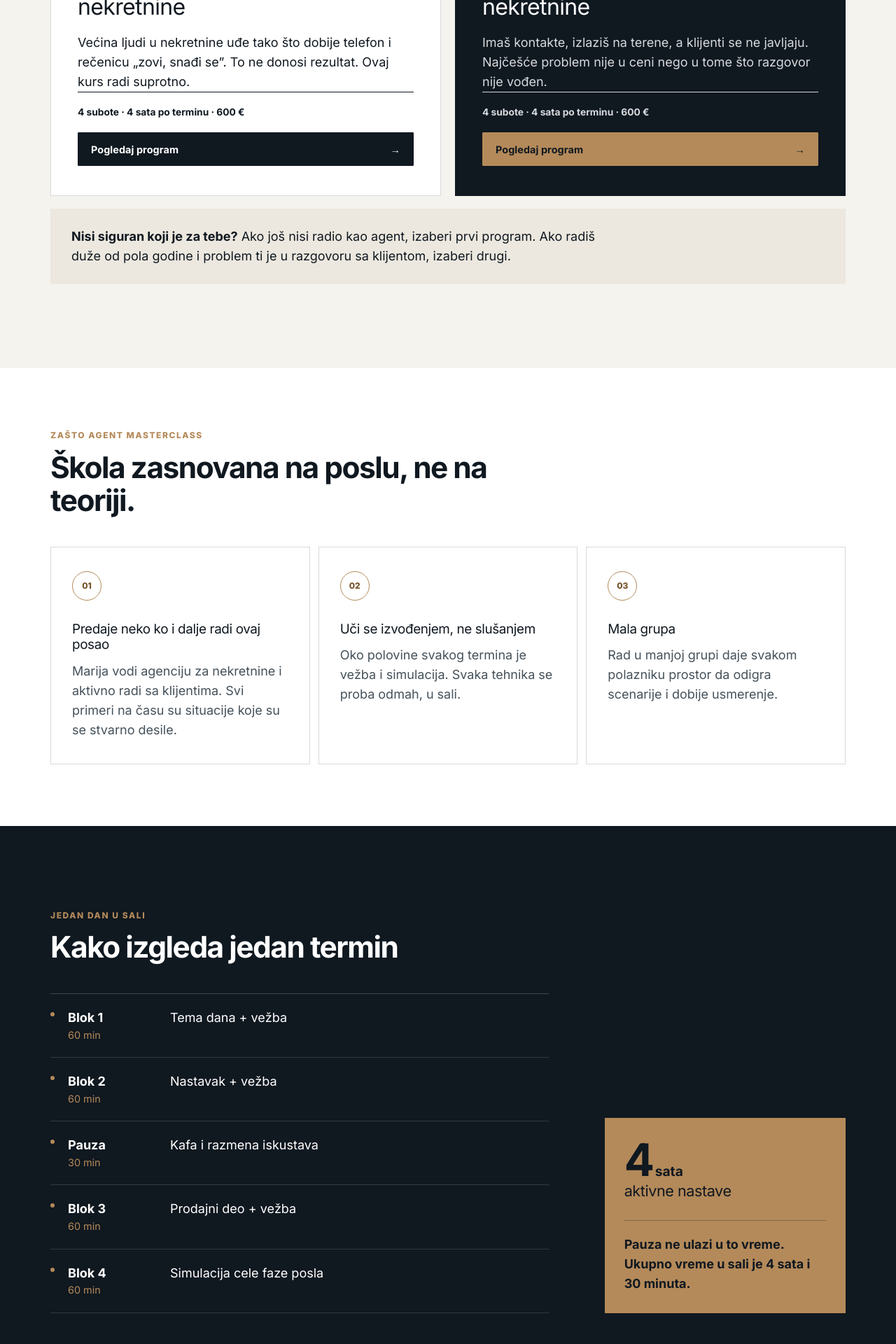
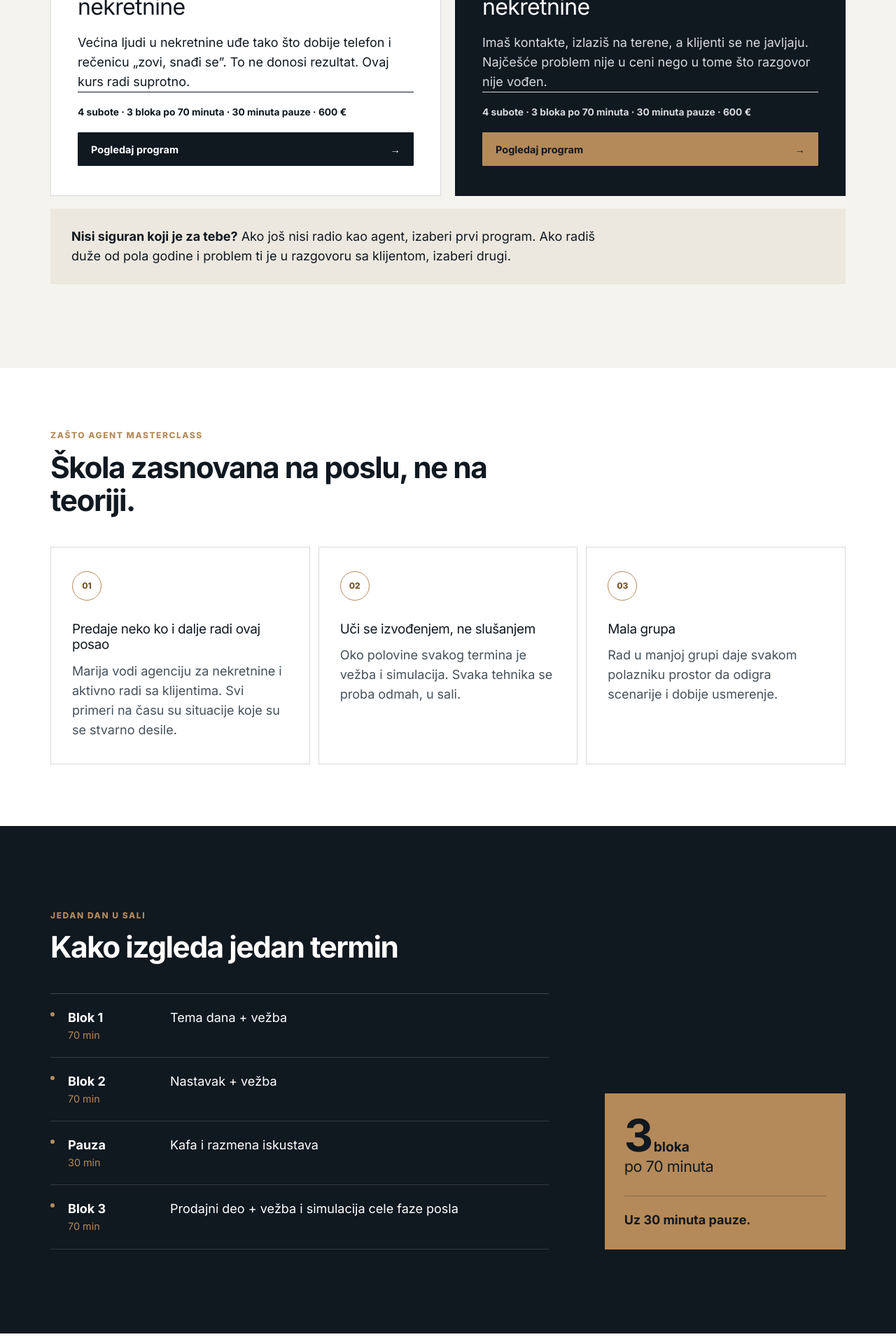
Before and after one commit to nikolaskakavac/agentmasterclass, a Next.js app: page / in a window 1280 px wide. Shown: the part 1160-3080 px from the top of the page at 70% size. Built offline with nearby package versions, Linux system fonts and the light colour scheme.

Commit message:
Uskladi trajanje programa

```diff
--- a/app/page.tsx
+++ b/app/page.tsx
@@ -11,13 +11,13 @@ const reasons = [
 ] as const;
 
 const schedule = [
-  ["Blok 1", "60 min", "Tema dana + vežba"], ["Blok 2", "60 min", "Nastavak + vežba"], ["Pauza", "30 min", "Kafa i razmena iskustava"], ["Blok 3", "60 min", "Prodajni deo + vežba"], ["Blok 4", "60 min", "Simulacija cele faze posla"],
+  ["Blok 1", "70 min", "Tema dana + vežba"], ["Blok 2", "70 min", "Nastavak + vežba"], ["Pauza", "30 min", "Kafa i razmena iskustava"], ["Blok 3", "70 min", "Prodajni deo + vežba i simulacija cele faze posla"],
 ] as const;
 
 const faq = [
   { question: "Koji program je za mene?", answer: "Ako još nisi radio kao agent, izaberi program za početnike. Ako već radiš i problem ti je u razgovoru sa klijentom, izaberi program prodajnih veština." },
   { question: "Da li dobijam licencu?", answer: "Ne. Uverenje o položenom stručnom ispitu izdaje Ministarstvo trgovine. Program za početnike te uvodi u oblasti ispita i daje ti gradivo i plan učenja, ali sam ispit polažeš pred Ministarstvom." },
-  { question: "Koliko traje kurs?", answer: "Četiri subote, po četiri sata aktivne nastave, jednom nedeljno. Završava se za mesec dana." },
+  { question: "Koliko traje kurs?", answer: "Četiri subote. Svaki termin ima 3 bloka po 70 minuta, uz 30 minuta pauze." },
   { question: "Da li se sve radi uživo?", answer: "Da. Nema snimaka. Program se zasniva na simulacijama koje se izvode u sali." },
   { question: "Koliko ljudi je u grupi?", answer: "Grupa je ograničena kako bi svaki polaznik stigao da odigra scenarije." },
 ] as const;
@@ -48,7 +48,7 @@ export default function Home() {
         <div className="program-grid">
           {programs.map((program) => <article id={program.id} key={program.id} className={`program-card program-${program.variant}`}>
             <p className="eyebrow">{program.eyebrow}</p><h3>{program.title}</h3><p>{program.description}</p>
-            <p className="program-meta">4 subote · 4 sata po terminu · {program.price}</p>
+            <p className="program-meta">4 subote · 3 bloka po 70 minuta · 30 minuta pauze · {program.price}</p>
             <ButtonLink href={program.href} variant={program.variant === "dark" ? "primary" : "secondary"}>Pogledaj program <span aria-hidden="true">→</span></ButtonLink>
           </article>)}
         </div>
@@ -64,7 +64,7 @@ export default function Home() {
 
     <Section className="schedule-section">
       <Container className="schedule-grid"><div><SectionHeading eyebrow="JEDAN DAN U SALI" title="Kako izgleda jedan termin" /><div className="timeline">{schedule.map(([block, time, description]) => <div className="timeline-row" key={block}><span className="timeline-dot" /><p><strong>{block}</strong><small>{time}</small></p><p>{description}</p></div>)}</div></div>
-        <aside className="duration-card"><p className="duration-number">4<small> sata</small></p><h3>aktivne nastave</h3><p>Pauza ne ulazi u to vreme. Ukupno vreme u sali je 4 sata i 30 minuta.</p></aside>
+        <aside className="duration-card"><p className="duration-number">3<small> bloka</small></p><h3>po 70 minuta</h3><p>Uz 30 minuta pauze.</p></aside>
       </Container>
     </Section>
 
--- a/components/program-page.tsx
+++ b/components/program-page.tsx
@@ -31,7 +31,7 @@ function AudienceFit({ program }: { program: ProgramPageData }) {
 function PriceCard({ program, sticky = false }: { program: ProgramPageData; sticky?: boolean }) {
   return <aside className={`price-card ${sticky ? "price-card-sticky" : ""}`} aria-label="Termin i cena">
     <p className="eyebrow">PROGRAM UŽIVO</p>
-    <p>4 subote · 4 sata po terminu</p><p>{siteConfig.city}</p><div className="price-value"><strong>{program.price}</strong></div>
+    <p>4 subote · 3 bloka po 70 minuta · 30 minuta pauze</p><p>{siteConfig.city}</p><div className="price-value"><strong>{program.price}</strong></div>
     <ButtonLink href={applicationHref(program.slug)}>Rezerviši mesto</ButtonLink><p className="places-left">Broj mesta u grupi je ograničen.</p>
   </aside>;
 }
@@ -39,7 +39,7 @@ function PriceCard({ program, sticky = false }: { program: ProgramPageData; stic
 export function ProgramPage({ program }: { program: ProgramPageData }) {
   const fullIntro = [program.mobileIntro, ...program.continuation].join(" ");
   return <main className="program-page">
-    <section className="program-hero" id="hero"><Container><div className="program-hero-copy"><p className="eyebrow">{program.eyebrow}</p><h1>{program.title}</h1><p className="program-intro-mobile">{program.mobileIntro}</p><p className="program-intro-desktop">{fullIntro}</p><ButtonLink href={applicationHref(program.slug)}>Prijavi se i nastavi na uplatu</ButtonLink><p className="program-hero-meta">4 subote · 4 sata po terminu · {program.price}</p></div></Container></section>
+    <section className="program-hero" id="hero"><Container><div className="program-hero-copy"><p className="eyebrow">{program.eyebrow}</p><h1>{program.title}</h1><p className="program-intro-mobile">{program.mobileIntro}</p><p className="program-intro-desktop">{fullIntro}</p><ButtonLink href={applicationHref(program.slug)}>Prijavi se i nastavi na uplatu</ButtonLink><p className="program-hero-meta">4 subote · 3 bloka po 70 minuta · 30 minuta pauze · {program.price}</p></div></Container></section>
     <Container className="program-layout"><div className="program-main">
       <section className="program-continuation">{program.continuation.map((paragraph) => <p key={paragraph}>{paragraph}</p>)}</section>
       <Section><SectionHeading eyebrow="PROGRAM" title="Šta pokrivamo" /><Checklist items={program.coverage} /></Section>
--- a/data/program-pages.ts
+++ b/data/program-pages.ts
@@ -95,7 +95,7 @@ export const salesProgram: ProgramPageData = {
 export const programFaq = [
   { question: "Koji program je za mene?", answer: "Ako još nisi radio kao agent, izaberi program za početnike. Ako već radiš i problem ti je u razgovoru sa klijentom, izaberi program prodajnih veština." },
   { question: "Da li dobijam licencu?", answer: "Ne. Uverenje o položenom stručnom ispitu izdaje Ministarstvo trgovine. Program za početnike te uvodi u oblasti ispita i daje ti gradivo i plan učenja, ali sam ispit polažeš pred Ministarstvom." },
-  { question: "Koliko traje kurs?", answer: "Četiri subote, po četiri sata aktivne nastave, jednom nedeljno. Završava se za mesec dana." },
+  { question: "Koliko traje kurs?", answer: "Četiri subote. Svaki termin ima 3 bloka po 70 minuta, uz 30 minuta pauze." },
   { question: "Da li se sve radi uživo?", answer: "Da. Nema snimaka. Program se zasniva na simulacijama koje se izvode u sali." },
   { question: "Koliko ljudi je u grupi?", answer: "Grupa je ograničena kako bi svaki polaznik stigao da odigra scenarije." },
 ] as const;
```
